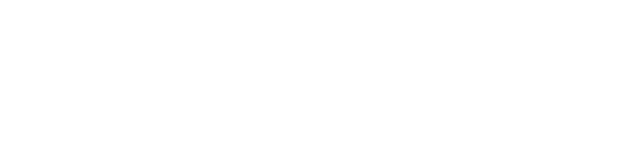
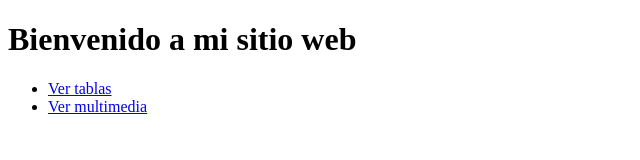
Before and after one commit to Luiggyblanco24/Desarrolloclases, a plain HTML site: page index.html in a window 1280 px wide. Shown: the whole page, without its empty margins (0-640 px from the left). Drawn offline with Linux system fonts and the light colour scheme.

Commit message:
load file index

```diff
--- a/index.html
+++ b/index.html
@@ -4,9 +4,13 @@
     <meta charset="UTF-8">
     <meta http-equiv="X-UA-Compatible" content="IE=edge">
     <meta name="viewport" content="width=device-width, initial-scale=1.0">
-    <title>Document</title>
+    <title>Etiquetas_html</title>
 </head>
 <body>
-
+    <h1>Bienvenido a mi sitio web</h1>
+    <ul>
+        <li><a href="html/tablas.html">Ver tablas</a></li>
+        <li><a href="html/multimedia.html">Ver multimedia</a></li>
+    </ul>
 </body>
 </html>
```
